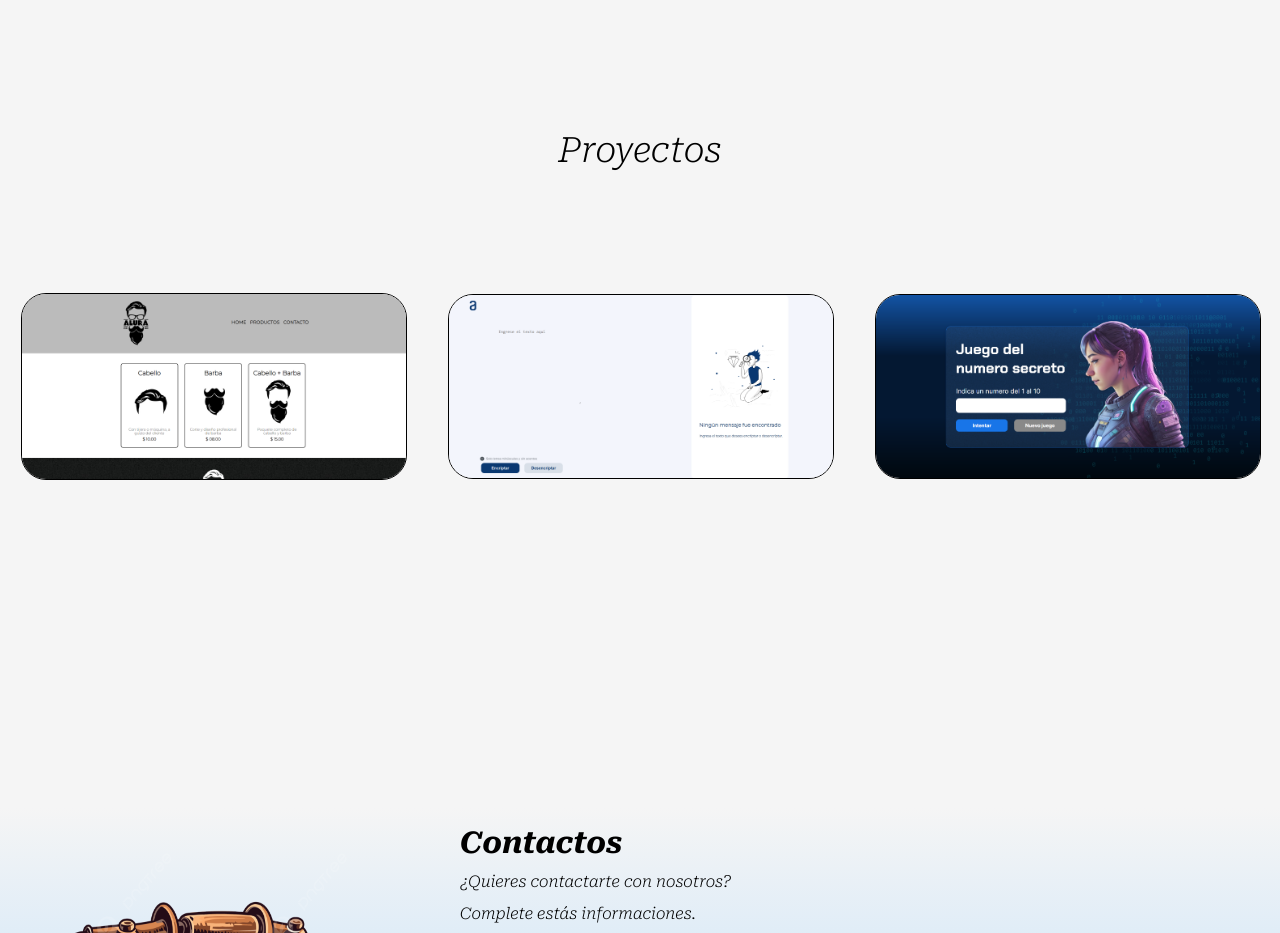
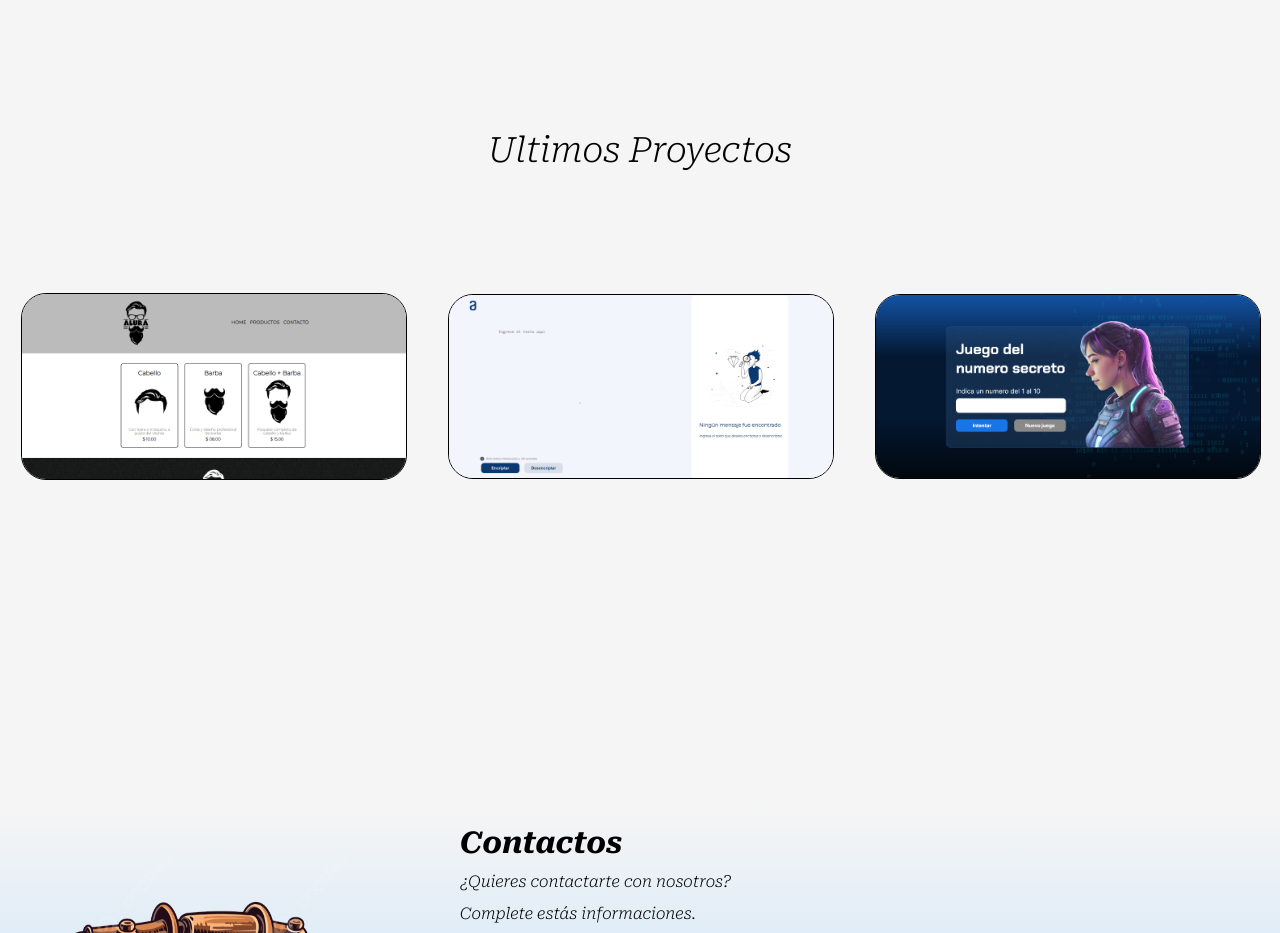
Before and after one commit to MiguelCedeno7/repositorio2, a plain HTML site: page index.html in a window 1280 px wide. Shown: the part 2002-2935 px from the top of the page. Drawn offline with Linux system fonts and the light colour scheme.

Commit message:
Update index.html

```diff
--- a/index.html
+++ b/index.html
@@ -11,7 +11,7 @@
     <link href="https://fonts.googleapis.com/css2?family=Montserrat:ital,wght@0,100..900;1,100..900&family=Roboto+Serif:ital,opsz,wght@0,8..144,100..900;1,8..144,100..900&display=swap" rel="stylesheet">
     <link rel="icon" type="image/png" href="./img/3.png">
 
-    <title>Portafolio Miguel Cedeño</title>
+    <title>Portafolio Manuel Cedeño</title>
 
 </head>
 
@@ -136,7 +136,7 @@
 
     </div>
 
-    <p class="text-sections" id="text-proyectos">Proyectos</p>
+    <p class="text-sections" id="text-proyectos"> Ultimos Proyectos</p>
 
     <div class="proyectos" id="proyectos">
         <div class="proyectos-section">
```
